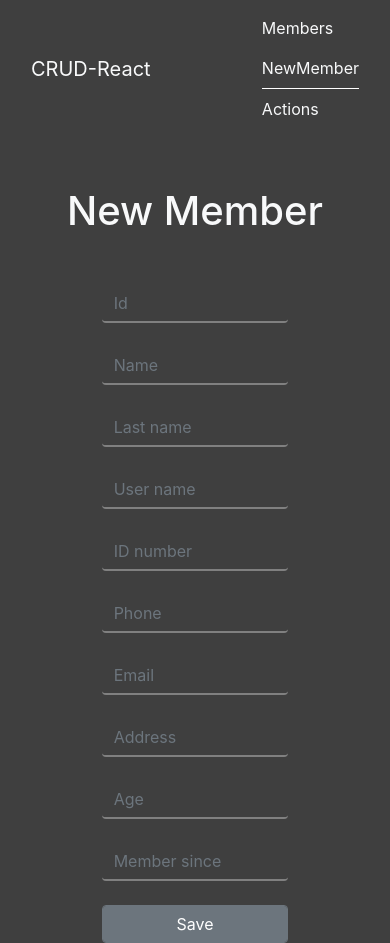
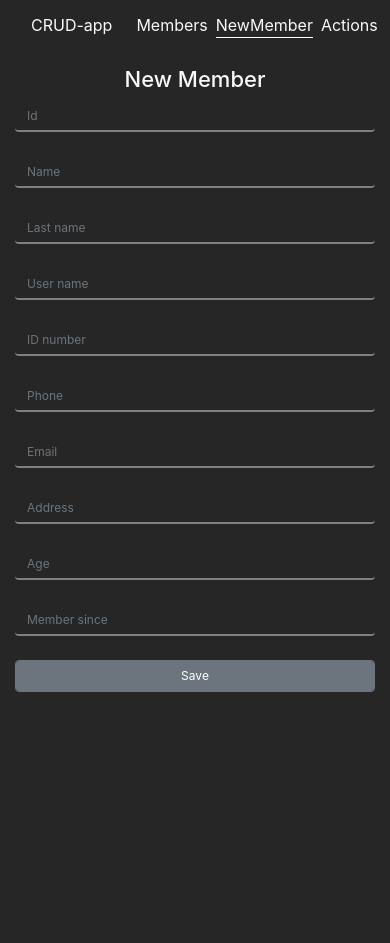
Before and after one commit to nebojsadj/ClubMembers-React, a React (Create React App) app: page /new in a window 390 px wide. After the commit the page ends 844 px from the top, so only its background shows below. Built offline with nearby package versions, Linux system fonts and the light colour scheme.

Commit message:
responsive

```diff
--- a/package.json
+++ b/package.json
@@ -8,6 +8,7 @@
     "@testing-library/user-event": "^7.2.1",
     "bootstrap": "^4.5.2",
     "react": "^16.13.1",
+    "react-bootstrap": "^1.4.3",
     "react-dom": "^16.13.1",
     "react-redux": "^7.2.1",
     "react-router-dom": "^5.2.0",
--- a/src/components/ClubMembers.js
+++ b/src/components/ClubMembers.js
@@ -1,24 +1,23 @@
 import React from "react";
 import Member from "./Member";
 import { useSelector } from "react-redux";
+import { Col, Container, Row } from "react-bootstrap";
 
 function ClubMembers() {
   const members = useSelector((state) => state.members);
 
   return (
-    <div className="container">
-      <div className="row">
-        <div className="col-10 offset-1">
+    <Container>
+      <Row>
+        <Col md={{ span: 8, offset: 2 }} xs={{ span: 12 }} className="mt-3">
           <h1 className="text-center text-light h1">Club Members</h1>
-          <div className="row mt-4">
-            <div className="col-8 offset-2">
-              <table className="table">
+          <table className="table mt-4">
             <thead>
               <tr className="text-light">
-                    <th>#</th>
-                    <th>Name</th>
-                    <th>UserName</th>
-                    <th>Email</th>
+                <th className="tab">#</th>
+                <th className="tab">Name</th>
+                <th className="tab">UserName</th>
+                <th className="tab">Email</th>
               </tr>
             </thead>
             <tbody>
@@ -27,11 +26,9 @@ function ClubMembers() {
               ))}
             </tbody>
           </table>
-            </div>
-          </div>
-        </div>
-      </div>
-    </div>
+        </Col>
+      </Row>
+    </Container>
   );
 }
 
--- a/src/components/Member.js
+++ b/src/components/Member.js
@@ -14,10 +14,11 @@ function Member({ member, buttons }) {
 
   return (
     <tr className="text-light">
-      <td>{id}</td>
-      <td>{name}</td>
-      <td>{userName}</td>
-      <td>{email}</td>
+      <td className="tab">{id}</td>
+      <td className="tab">{name}</td>
+      <td className="tab">{userName}</td>
+      <td className="tab">{email}</td>
+
       {buttons && (
         <>
           <td>
@@ -26,7 +27,7 @@ function Member({ member, buttons }) {
                 dispatch(info_member_action(id));
                 history.push("/info");
               }}
-              className="btn btn-sm btn-outline-info"
+              className="btn btn-sm btn-outline-info tab"
             >
               More
             </button>
@@ -37,7 +38,7 @@ function Member({ member, buttons }) {
                 dispatch(edit_member_action(id));
                 history.push("/edit");
               }}
-              className="btn btn-sm btn-outline-warning"
+              className="btn btn-sm btn-outline-warning tab"
             >
               Edit
             </button>
@@ -45,7 +46,7 @@ function Member({ member, buttons }) {
           <td>
             <button
               onClick={() => dispatch(delete_member_action(id))}
-              className="btn btn-sm btn-outline-danger"
+              className="btn btn-sm btn-outline-danger tab"
             >
               Delete
             </button>
--- a/src/components/Navbar.js
+++ b/src/components/Navbar.js
@@ -1,33 +1,32 @@
 import React from "react";
+import { Container, Row, Col, Navbar, Nav } from "react-bootstrap";
 import { Link, NavLink } from "react-router-dom";
 
-function Navbar() {
+function Header() {
   return (
-    <div className="container-fluid">
-      <nav className="navbar navbar-expand-lg navbar-light">
-        <Link to="/" className="navbar-brand text-light">
-          CRUD-React
+    <Container fluid bg="dark">
+      <Row>
+        <Col xs={{ span: 12 }} className="holderNav">
+          <Navbar>
+            <Link to="/" className="text-light navbar-brand">
+              CRUD-app
             </Link>
-        <ul className="navbar-nav ml-auto">
-          <li className="nav-item">
-            <NavLink to="/" exact className="nav-link text-light">
+            <Nav className="ml-auto">
+              <NavLink to="/" exact className="text-light ml-2 nav">
                 Members
               </NavLink>
-          </li>
-          <li className="nav-item">
-            <NavLink to="/new" className="nav-link text-light">
+              <NavLink to="/new" className="text-light ml-2 nav">
                 NewMember
               </NavLink>
-          </li>
-          <li className="nav-item">
-            <NavLink to="/actions" className="nav-link text-light">
+              <NavLink to="/actions" className="text-light ml-2 nav">
                 Actions
               </NavLink>
-          </li>
-        </ul>
-      </nav>
-    </div>
+            </Nav>
+          </Navbar>
+        </Col>
+      </Row>
+    </Container>
   );
 }
 
-export default Navbar;
+export default Header;
--- a/src/components/NewMember.js
+++ b/src/components/NewMember.js
@@ -2,114 +2,99 @@ import React, { useState } from "react";
 import { Link } from "react-router-dom";
 import { useDispatch } from "react-redux";
 import { new_member_action } from "../redux/actions";
+import { Col, Container, FormControl, Row } from "react-bootstrap";
 
 function NewMember() {
   const [member, setMember] = useState({});
   const dispatch = useDispatch();
 
   return (
-    <div className="container">
-      <div className="row">
-        <div className="col-10 offset-1">
+    <Container>
+      <Row>
+        <Col md={{ span: 8, offset: 2 }} xs={{ span: 12 }} className="mt-3">
           <h1 className="text-center text-light h1">New Member</h1>
-          <div className="row mt-4">
-            <div className="col-8 offset-2">
-              <input
+          <FormControl
             onChange={(e) => setMember({ ...member, id: e.target.value })}
             type="text"
             placeholder="Id"
-                className="form-control"
+            className="form-control tab"
           />
           <br />
-              <input
+          <FormControl
             onChange={(e) => setMember({ ...member, name: e.target.value })}
             type="text"
             placeholder="Name"
-                className="form-control"
+            className="form-control tab"
           />
           <br />
-              <input
-                onChange={(e) =>
-                  setMember({ ...member, lastName: e.target.value })
-                }
+          <FormControl
+            onChange={(e) => setMember({ ...member, lastName: e.target.value })}
             type="text"
             placeholder="Last name"
-                className="form-control"
+            className="form-control tab"
           />
           <br />
-              <input
-                onChange={(e) =>
-                  setMember({ ...member, userName: e.target.value })
-                }
+          <FormControl
+            onChange={(e) => setMember({ ...member, userName: e.target.value })}
             type="text"
             placeholder="User name"
-                className="form-control"
+            className="form-control tab"
           />
           <br />
-              <input
-                onChange={(e) =>
-                  setMember({ ...member, idNumber: e.target.value })
-                }
+          <FormControl
+            onChange={(e) => setMember({ ...member, idNumber: e.target.value })}
             type="text"
             placeholder="ID number"
-                className="form-control"
+            className="form-control tab"
           />
           <br />
-              <input
-                onChange={(e) =>
-                  setMember({ ...member, phone: e.target.value })
-                }
+          <FormControl
+            onChange={(e) => setMember({ ...member, phone: e.target.value })}
             type="text"
             placeholder="Phone"
-                className="form-control"
+            className="form-control tab"
           />
           <br />
-              <input
-                onChange={(e) =>
-                  setMember({ ...member, email: e.target.value })
-                }
+          <FormControl
+            onChange={(e) => setMember({ ...member, email: e.target.value })}
             type="text"
             placeholder="Email"
-                className="form-control"
+            className="form-control tab"
           />
           <br />
-              <input
-                onChange={(e) =>
-                  setMember({ ...member, address: e.target.value })
-                }
+          <FormControl
+            onChange={(e) => setMember({ ...member, address: e.target.value })}
             type="text"
             placeholder="Address"
-                className="form-control"
+            className="form-control tab"
           />
           <br />
-              <input
+          <FormControl
             onChange={(e) => setMember({ ...member, age: e.target.value })}
             type="text"
             placeholder="Age"
-                className="form-control"
+            className="form-control tab"
           />
           <br />
-              <input
+          <FormControl
             onChange={(e) =>
               setMember({ ...member, memberSince: e.target.value })
             }
             type="text"
             placeholder="Member since"
-                className="form-control"
+            className="form-control tab"
           />
           <br />
           <Link
             to="/"
             onClick={() => dispatch(new_member_action(member))}
-                className="btn btn-secondary form-control"
+            className="btn btn-secondary form-control tab"
           >
             Save
           </Link>
-            </div>
-          </div>
-        </div>
-      </div>
-    </div>
+        </Col>
+      </Row>
+    </Container>
   );
 }
 
--- a/src/index.css
+++ b/src/index.css
@@ -1,11 +1,6 @@
 body {
-  background-color: rgba(15, 15, 15, 0.795);
+  background-color: #262626;
 }
-
-.h1 {
-  margin: 50px auto;
-}
-
 input {
   background-color: transparent !important;
   color: white !important;
@@ -23,7 +18,9 @@ input:focus {
 .active {
   border-bottom: 1px solid white;
 }
-
+.nav:hover {
+  text-decoration: none;
+}
 .libg {
   background-color: transparent;
   border: none;
@@ -31,3 +28,53 @@ input:focus {
   color: white;
   font-size: 20px;
 }
+
+@media all and (max-widtx: 768px) {
+}
+
+@media all and (max-width: 425px) {
+  a.navbar-brand {
+    font-size: 16px;
+  }
+  .tab {
+    font-size: 12px !important;
+  }
+  .h1 {
+    font-size: 22px;
+  }
+  .actHolder {
+    margin: 0 auto !important;
+    padding: 0px;
+  }
+}
+@media all and (max-width: 375px) {
+  a.navbar-brand {
+    font-size: 14px;
+  }
+  .tab {
+    font-size: 10px !important;
+  }
+  .h1 {
+    font-size: 18px;
+  }
+  .nav {
+    font-size: 14px;
+  }
+}
+@media all and (max-width: 320px) {
+  a.navbar-brand {
+    font-size: 12px;
+  }
+  .tab {
+    font-size: 8px !important;
+  }
+  .h1 {
+    font-size: 16px;
+  }
+  .nav {
+    font-size: 12px;
+  }
+  .navbar-brand {
+    font-size: 16px;
+  }
+}
```
Also changed, not shown: src/components/Actions.js (+21 -20 lines), src/components/EditMember.js (+44 -51 lines), src/components/MoreInfo.js (+30 -26 lines), 2 other files (tests, documents, lock files or other folders). Lines whose indentation alone changed are shown as unchanged.
